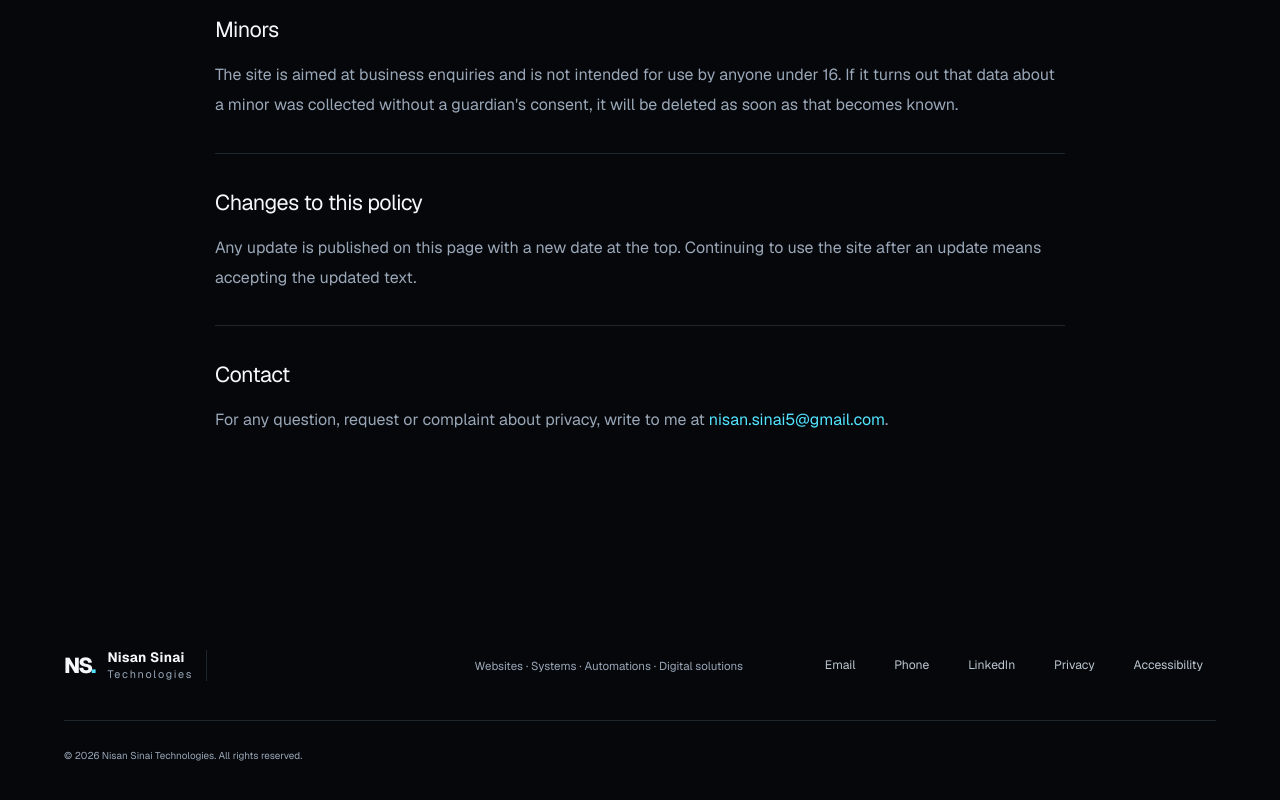
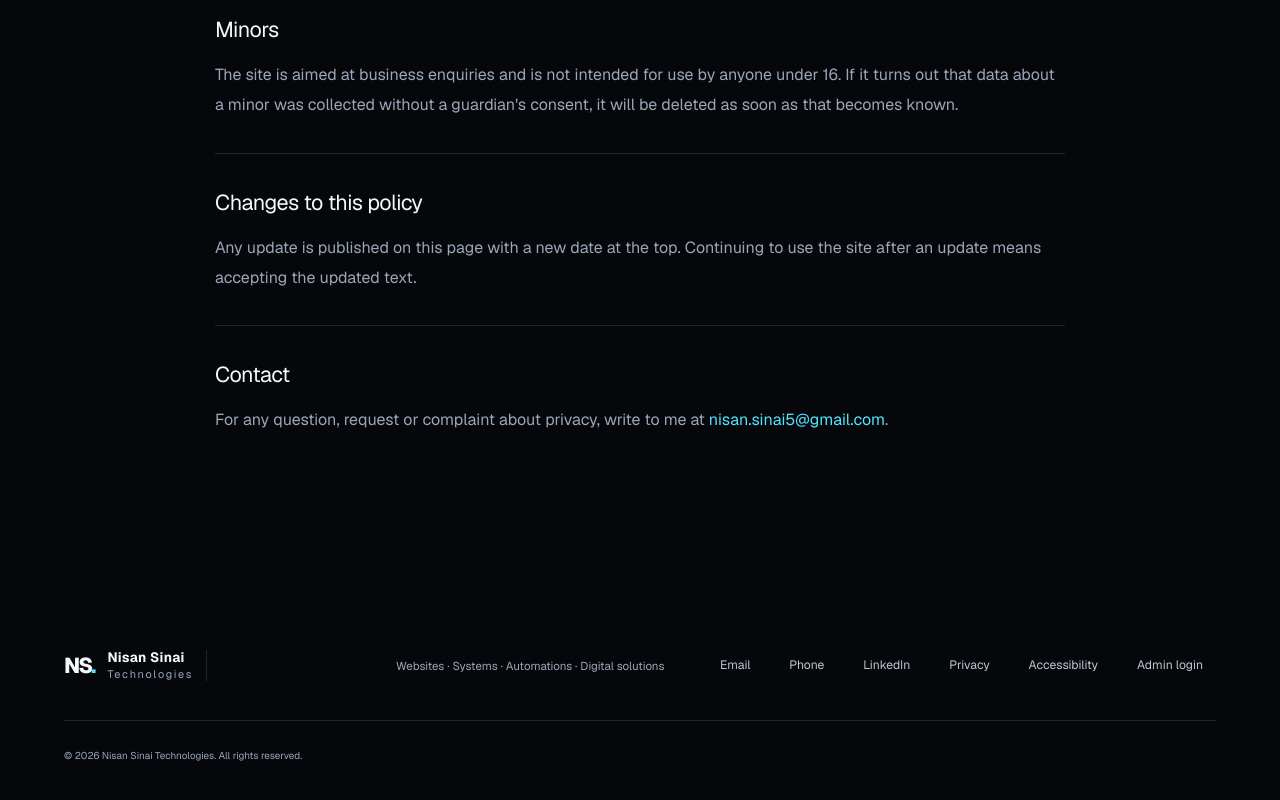
Before and after one commit to Nisan-Sinai/nisan-sinai-technologies, a Next.js app: page /en/privacy in a window 1280 px wide. Shown: the part 2441-3241 px from the top of the page. Built offline with nearby package versions, Linux system fonts and the light colour scheme; no server answers.

Commit message:
feat: add admin entry button to site footer

```diff
--- a/app/site-footer.tsx
+++ b/app/site-footer.tsx
@@ -9,6 +9,7 @@ import { localePath, type Locale } from "@/lib/i18n";
  */
 export default function SiteFooter({ locale }: { locale: Locale }) {
   const t = getContent(locale);
+  const adminLabel = locale === "he" ? "כניסה לניהול" : "Admin login";
 
   return (
     <footer className="site-footer">
@@ -28,6 +29,9 @@ export default function SiteFooter({ locale }: { locale: Locale }) {
         </ExternalLink>
         <a href={localePath(locale, "/privacy")}>{t.footer.privacy}</a>
         <a href={localePath(locale, "/accessibility")}>{t.footer.accessibility}</a>
+        <a className="admin-entry-link" href="/admin" aria-label={adminLabel}>
+          {adminLabel}
+        </a>
       </nav>
       <small>{t.footer.rights}</small>
     </footer>
```
